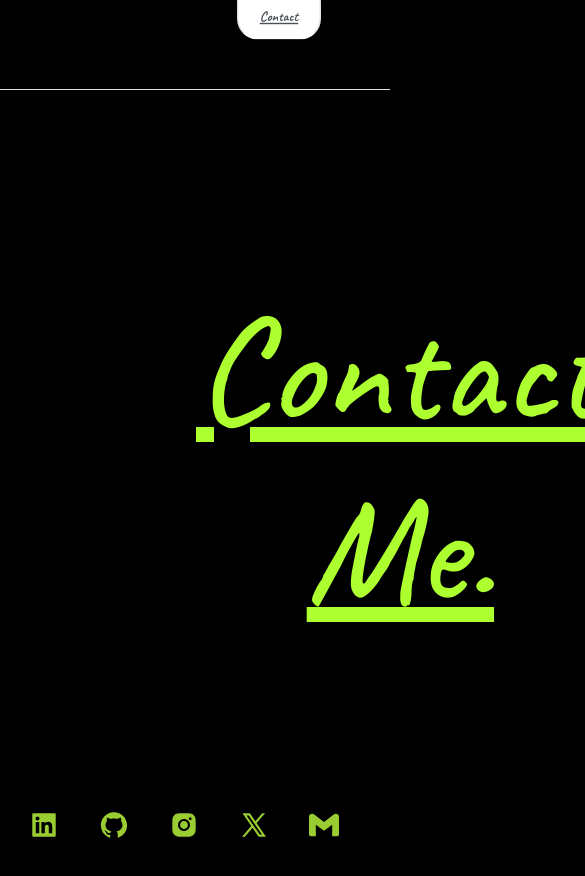
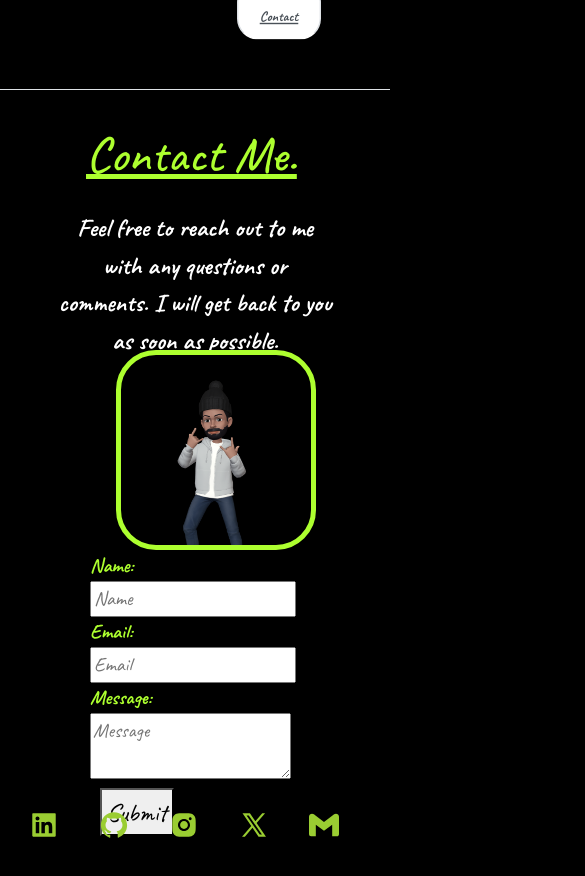
Before and after one commit to arrozconpollo220/Alex-Portfolio, a React (Vite) app: page /Contact in a window 390 px wide. Shown: the top 876 px of the page, 585 px wide, since content can reach past the window. After the commit the page ends 844 px from the top, so only its background shows below. Built offline with nearby package versions, Linux system fonts and the light colour scheme.

Commit message:
updated all css files to be responsive to phones

```diff
--- a/src/styles/about.css
+++ b/src/styles/about.css
@@ -38,3 +38,49 @@
     padding-right: 40px;
     color: greenyellow;
 }
+
+@media screen and (max-width: 950px) {
+    .about {
+        margin-left: 0px;
+        display: inline-flex;
+        margin-top: 100px;
+        margin-bottom: 100px;
+    }
+
+    .about img {
+        width: 200px;
+        height: 200px;
+        margin-right: 180px;
+        margin-left: 50px;
+        border: 05px solid greenyellow;
+        border-radius: 40px;
+        position:absolute;
+        top: 550px;
+        left: 50px;
+    }
+
+    .about h1 {
+        font-size: 35px;
+        padding-top: 15px;
+        padding-left: 10px;
+        padding-right: 10px;
+    }
+
+    .about h2 {
+        font-size: 20px;
+        padding-top: 10px;
+        padding-left: 10px;
+        padding-right: 10px;
+    }
+
+    .about p {
+        font-size: 18px;
+        padding-top: 10px;
+        padding-left: 10px;
+        padding-right: 10px;
+        position: absolute;
+        top: 300px;
+        text-align: center;
+    }
+
+}
--- a/src/styles/contact.css
+++ b/src/styles/contact.css
@@ -54,3 +54,68 @@ label {
     display: inline-block;
     width: 250px;
 }
+
+@media screen and (max-width: 950px) {
+    .contact {
+        margin-left: 0px;
+        display: inline-flex;
+        margin-top: 10px;
+        margin-bottom: 10px;
+    }
+
+    .contact img {
+        width: 200px;
+        height: 200px;
+        margin-right: 180px;
+        margin-left: 100px;
+        border: 05px solid greenyellow;
+        border-radius: 40px;
+        position:absolute;
+        top: 350px;
+    }
+
+    .contact h1 {
+        font-size: 50px;
+        padding-top: 25px;
+        padding-left: 70px;
+        padding-right: 40px;
+        position: absolute;
+
+    }
+
+    .contact p {
+        font-size: 25px;
+        padding-top: 10px;
+        padding-left: 40px;
+        padding-right: 40px;
+        margin-top: 100px;
+        text-align: center;
+    }
+
+    .forms {
+        font-size: 20px;
+        padding-top: 1px;
+        padding-left: 50px;
+        padding-right: 5px;
+        display: inline-block;
+        color: greenyellow;
+        margin-bottom: 10px;
+        position: absolute;
+        left: 40px;
+        top: 550px;
+    }
+
+    .forms button {
+        font-size: 25px;
+        padding-top: 5px;
+        padding-left: 5px;
+        padding-right: 5px;
+        position:absolute;
+        margin-left: 10px;
+    }
+
+    label {
+        display: inline-block;
+        width: 250px;
+    }
+}
--- a/src/styles/experience.css
+++ b/src/styles/experience.css
@@ -36,3 +36,42 @@
     margin-top: 200px;
     text-align: center;
 }
+
+@media screen and (max-width: 950px) {
+    .exp {
+        margin-left: 0px;
+        display: inline-flex;
+        margin-top: 100px;
+        margin-bottom: 100px;
+    }
+
+    .exp img {
+        width: 200px;
+        height: 200px;
+        margin-right: 180px;
+        margin-left: 50px;
+        border: 05px solid greenyellow;
+        border-radius: 40px;
+        position:absolute;
+        top: 500px;
+        left: 60px;
+    }
+
+    .exp h1 {
+        font-size: 60px;
+        padding-top: 10px;
+        padding-left: 70px;
+        padding-right: 10px;
+        position: absolute;
+        top: 100px;
+    }
+
+    .exp p {
+        font-size: 35px;
+        padding-top: 10px;
+        padding-left: 10px;
+        padding-right: 10px;
+        position: absolute;
+        top: 10px;
+    }
+}
--- a/src/styles/home.css
+++ b/src/styles/home.css
@@ -39,7 +39,7 @@
 
 @media screen and (max-width: 950px) {
     .intro {
-        margin-left: 0px;
+        margin-left: 10px;
         display: inline-flex;
         margin-top: 100px;
         margin-bottom: 100px;
@@ -54,6 +54,7 @@
         border-radius: 40px;
         position:absolute;
         top: 500px;
+        left: 50px;
     }
 
     .alex {
@@ -66,19 +67,20 @@
     }
 
     .hi {
-        font-size: 35px;
+        font-size: 45px;
         padding-top: 20px;
-        padding-left: 20px;
+        padding-left: 80px;
         padding-right: 20px;
     }
 
     .software {
-        font-size: 35px;
+        font-size: 45px;
         padding-top: 20px;
         padding-left: 20px;
         padding-right: 20px;
         position: absolute;
         top: 300px;
+        text-align: center;
     }
 
 }
--- a/src/styles/portfolio.css
+++ b/src/styles/portfolio.css
@@ -35,3 +35,40 @@
     text-decoration: underline;
     text-align: center;
 }
+
+@media screen and (max-width: 950px) {
+    .portPage {
+        margin-left: 0px;
+        margin-right: 0px;
+        margin-top: 20px;
+        margin-bottom: 20px;
+    }
+
+    .portPage img {
+        width: 200px;
+        height: 200px;
+        margin-right: 1px;
+        margin-left: 1px;
+        border: 05px solid greenyellow;
+        border-radius: 40px;
+    }
+
+    .portPage h1 {
+        font-size: 60px;
+        font-weight: bolder;
+        padding-top: 20px;
+        padding-left: 20px;
+        padding-right: 20px;
+        height: 80px;
+        position: absolute;
+        top: 100px;
+        left: 100px;
+    }
+
+    .portPage figcaption {
+        font-size: 15px;
+        margin-left: 20px;
+        text-align: center;
+        color: yellowgreen
+    }
+}
--- a/src/styles/resume.css
+++ b/src/styles/resume.css
@@ -29,3 +29,42 @@
     padding-right: 60px;
     text-align: center;
 }
+
+@media screen and (max-width: 950px) {
+    .resume {
+        margin-left: 0px;
+        display: inline-flex;
+        margin-top: 10px;
+        margin-bottom: 10px;
+    }
+
+    .resume img {
+        width: 350px;
+        height: 400px;
+        margin-right: 1px;
+        margin-left: 0px;
+        border: 05px solid greenyellow;
+        border-radius: 40px;
+        position:absolute;
+        top: 400px;
+        left: 50px;
+    }
+
+    .resume h1 {
+        font-size: 70px;
+        padding-top: 10px;
+        padding-left: 90px;
+        padding-right: 20px;
+        color: greenyellow;
+        text-decoration: underline;
+    }
+
+    .resume h2 {
+        font-size: 35px;
+        padding-top: 10px;
+        padding-left: 10px;
+        padding-right: 10px;
+        position: absolute;
+        top: 200px;
+    }
+}
```
